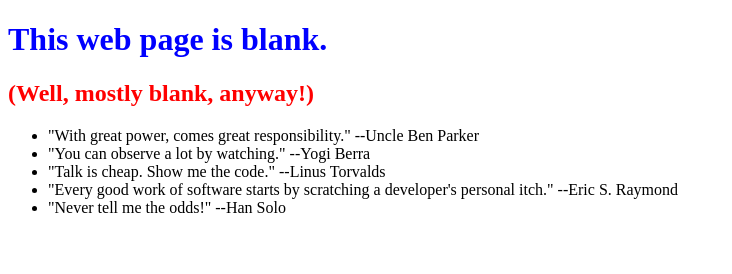
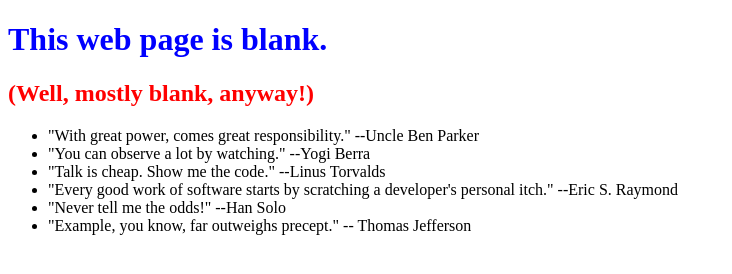
Before and after one commit to SteveSchaefer/0main_openSAP_repo, a plain HTML site: page index.html in a window 1280 px wide. Shown: the whole page, without its empty margins (0-732 px from the left). Drawn offline with Linux system fonts and the light colour scheme.

Commit message:
added Thomas Jefferson quote

```diff
--- a/index.html
+++ b/index.html
@@ -14,6 +14,7 @@
 			<li>"Talk is cheap. Show me the code." --Linus Torvalds</li>
 			<li>"Every good work of software starts by scratching a developer's personal itch." --Eric S. Raymond</li>
 			<li>"Never tell me the odds!" --Han Solo</li>
+			<li>"Example, you know, far outweighs precept." -- Thomas Jefferson</li>
 		</ul>
 	</body>
 </html>
```
